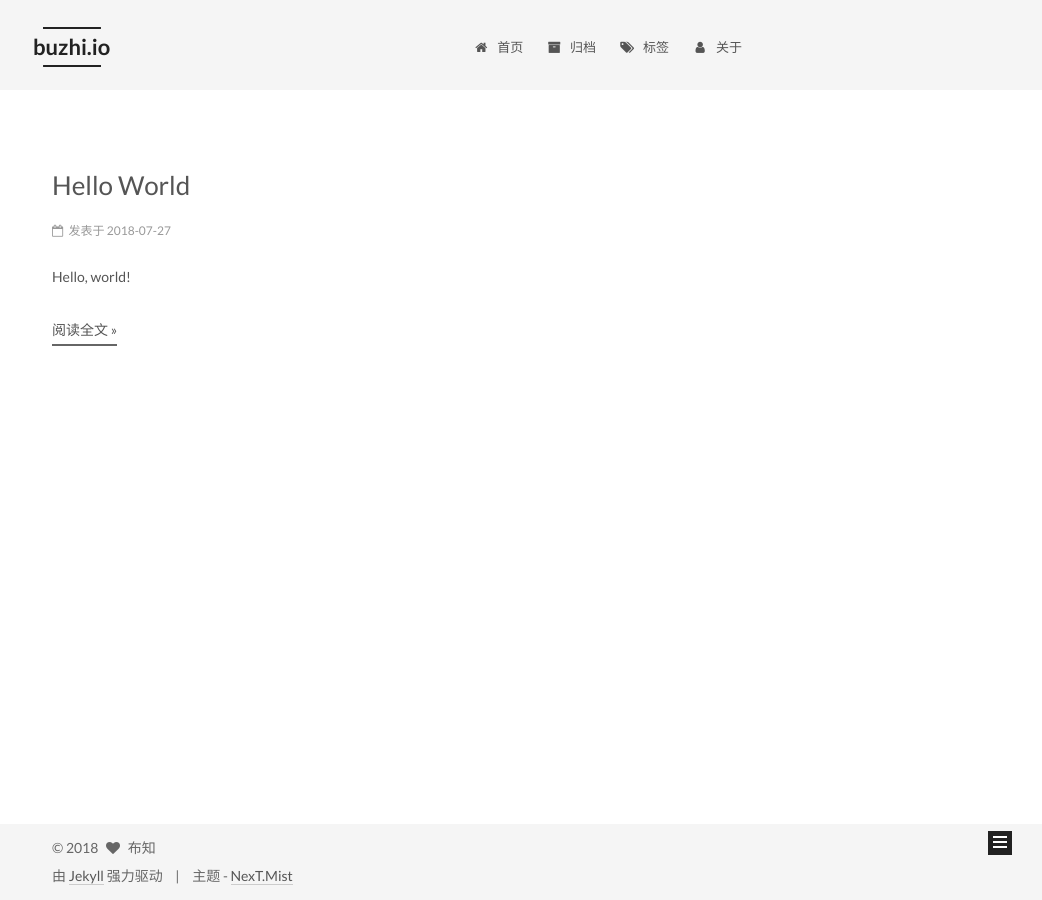
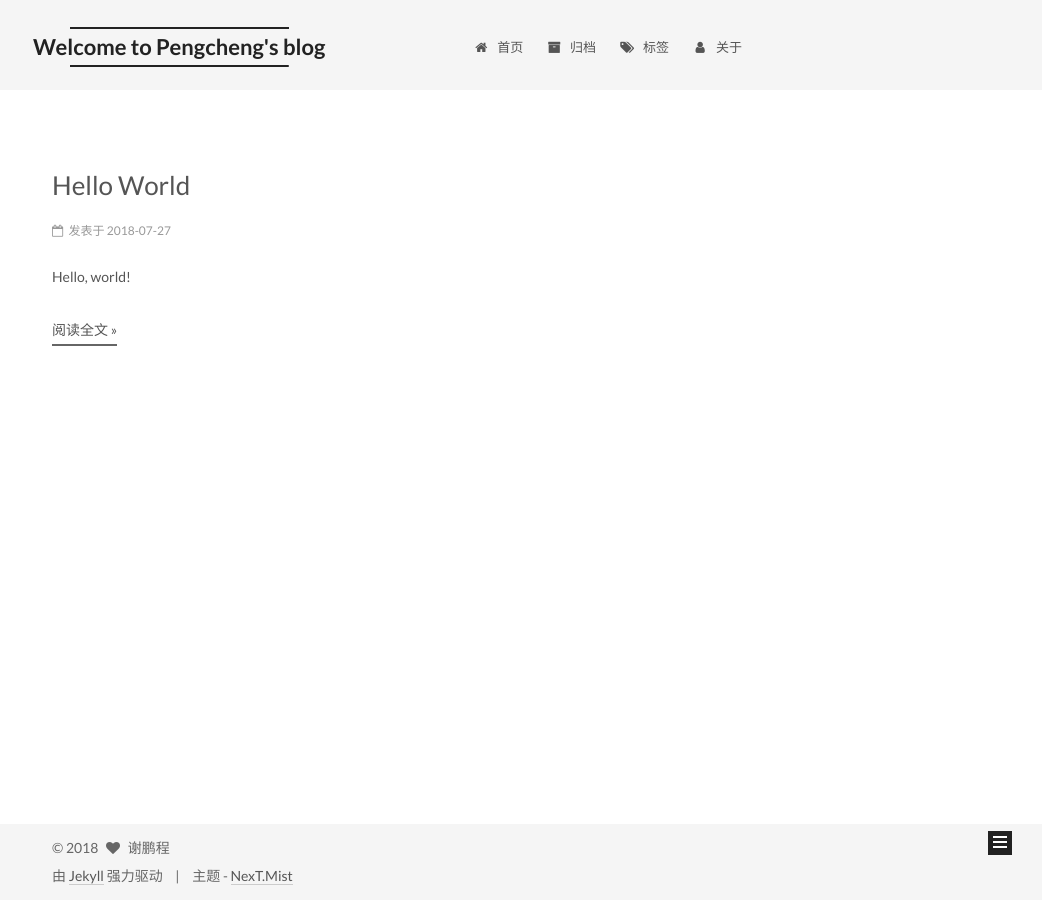
Before and after one commit to Pengcheng-Xie/Pengcheng-Xie.github.io, a Jekyll site: the page built from index.html, in a window 1280 px wide. Shown: the whole page, without its empty margins (238-1280 px from the left). Built offline with Jekyll 4.4.1, drawn with Linux system fonts in a browser that asks for light colours; the list of posts is cut into pages by our own code.

Commit message:
upgrade config

```diff
--- a/_config.yml
+++ b/_config.yml
@@ -4,10 +4,10 @@
 # ---------------------------------------------------------------
 
 # Site
-title: buzhi.io
+title: Welcome to Pengcheng's blog
 subtitle: 学习&整理
 description: 自律者自由
-author: 布知
+author: 谢鹏程
 # Support language: de, en, fr-FR, id, ja, ko, pt-BR, pt, ru, zh-Hans, zh-hk, zh-tw
 language: zh-Hans
 date_format: '%Y-%m-%d'
```
